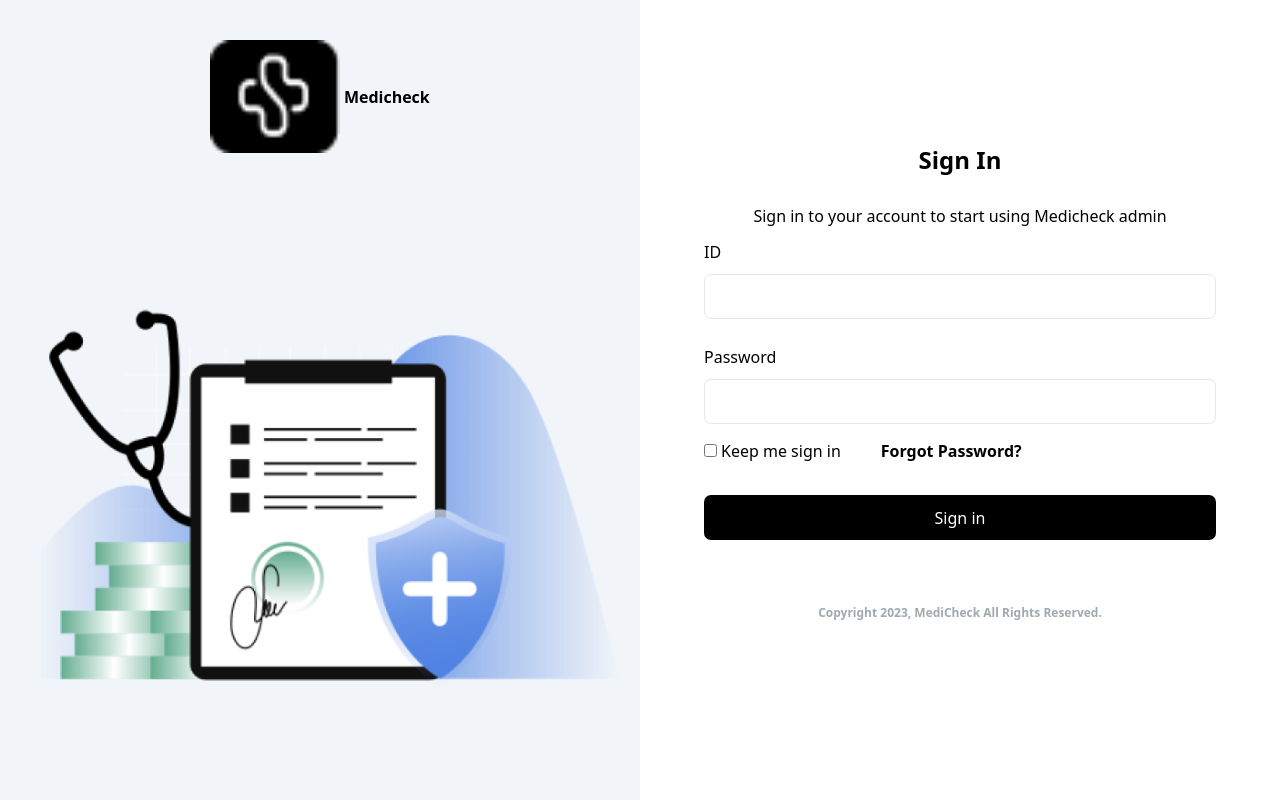
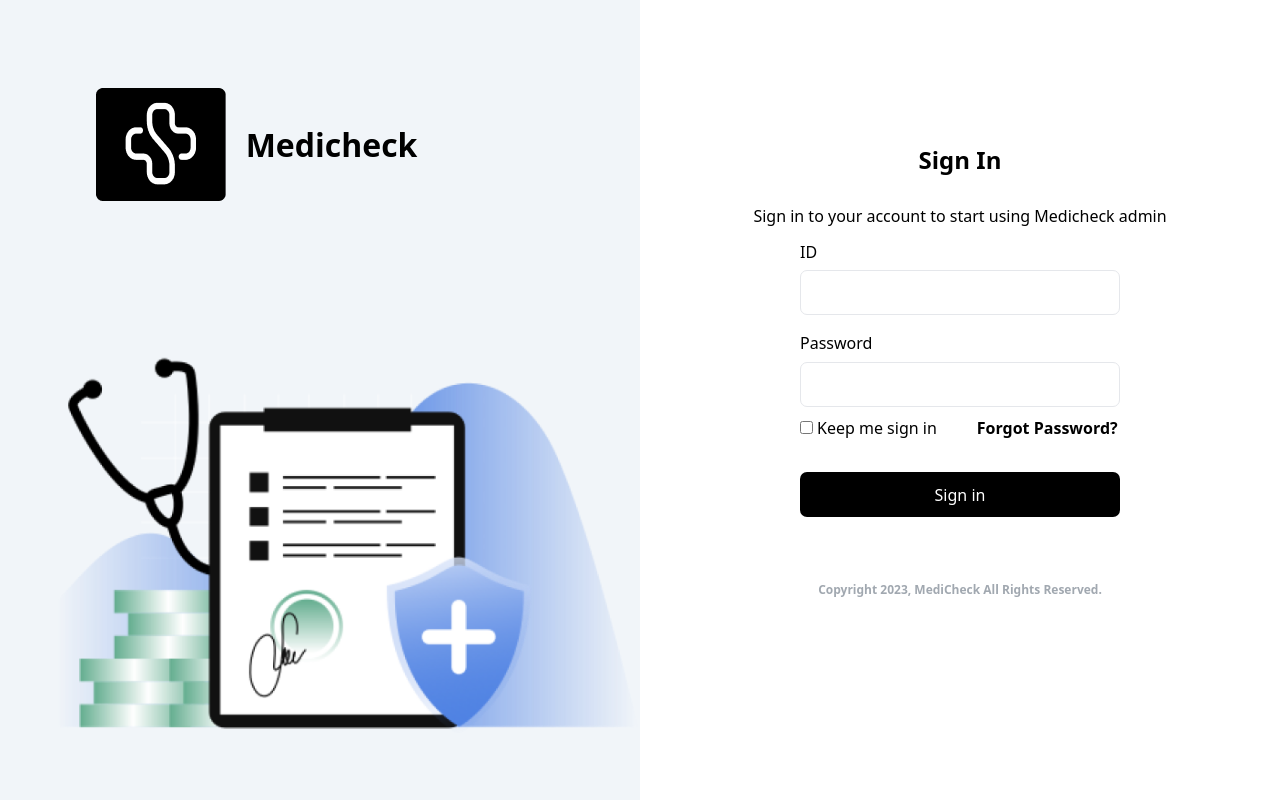
Before and after one commit to jgzalez/DployMBO, a React (Vite) app in the folder medicheck-backoffice/: page / in a window 1280 px wide. Built offline with nearby package versions, Linux system fonts and the light colour scheme.

Commit message:
Adding responsiveness to loginPage

```diff
--- a/medicheck-backoffice/src/components/LoginPage.jsx
+++ b/medicheck-backoffice/src/components/LoginPage.jsx
@@ -4,13 +4,16 @@ import medicalImg from "../assets/loginPortrait.png";
 
 export const LoginPage = () => {
   return (
-    <div className="mt-[10%] xl:flex xl:mt-0 ">
+    <div className="mt-[10%] w-[100vw] xl:flex xl:mt-0 overflow-hidden">
       <div className=" xl:w-[50%] xl:bg-[#F1F5F9] xl:h-[100vh]">
-        <div className="flex justify-center items-center gap-1 xl:mt-10 xl:w-[80%] xl:mx-auto xl:my-0">
+        <div className="flex justify-center items-center gap-1 xl:mt-10 xl:w-[70%] xl:mx-auto xl:my-0 xl:justify-start xl:gap-5 xl:pt-12">
           <img src={Logo} className="w-[60px] xl:w-[129.67px] xl:h-[113px] " />
-          <h2 className="font-bold">Medicheck</h2>
+          <h2 className="font-bold xl:text-[32px] xl:font-bold">Medicheck</h2>
         </div>
-        <img src={medicalImg} className="hidden xl:block" />
+        <img
+          src={medicalImg}
+          className="hidden xl:block ml-[3%] object-scale-down"
+        />
       </div>
       <div className="mt-[10%] xl:w-[50%]">
         <div className="text-center">
@@ -19,7 +22,7 @@ export const LoginPage = () => {
             Sign in to your account to start using Medicheck admin
           </p>
         </div>
-        <form className="w-[80%] mx-auto my-0">
+        <form className="w-[80%] mx-auto my-0 xl:w-[50%]">
           <label className="block">
             ID
             <input
```
Also changed, not shown: medicheck-backoffice/src/assets/LoginLogo.png.
